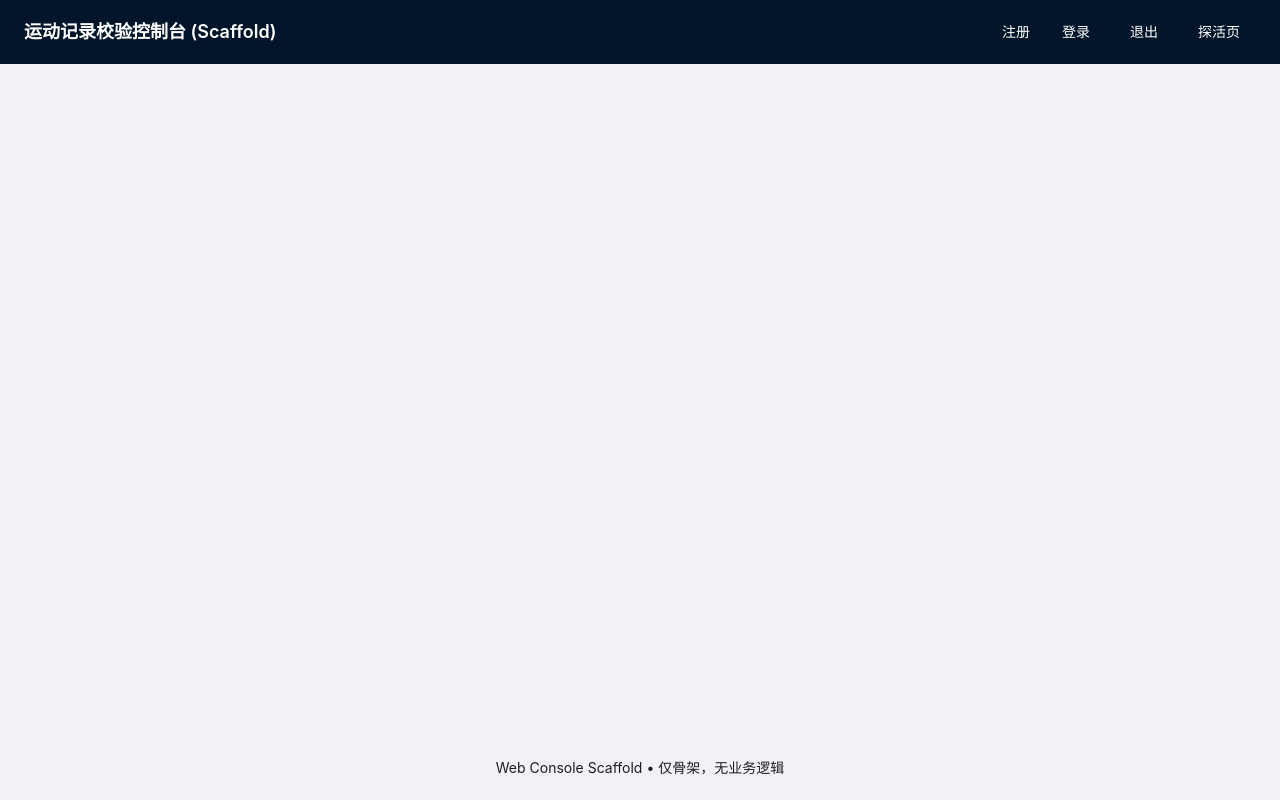
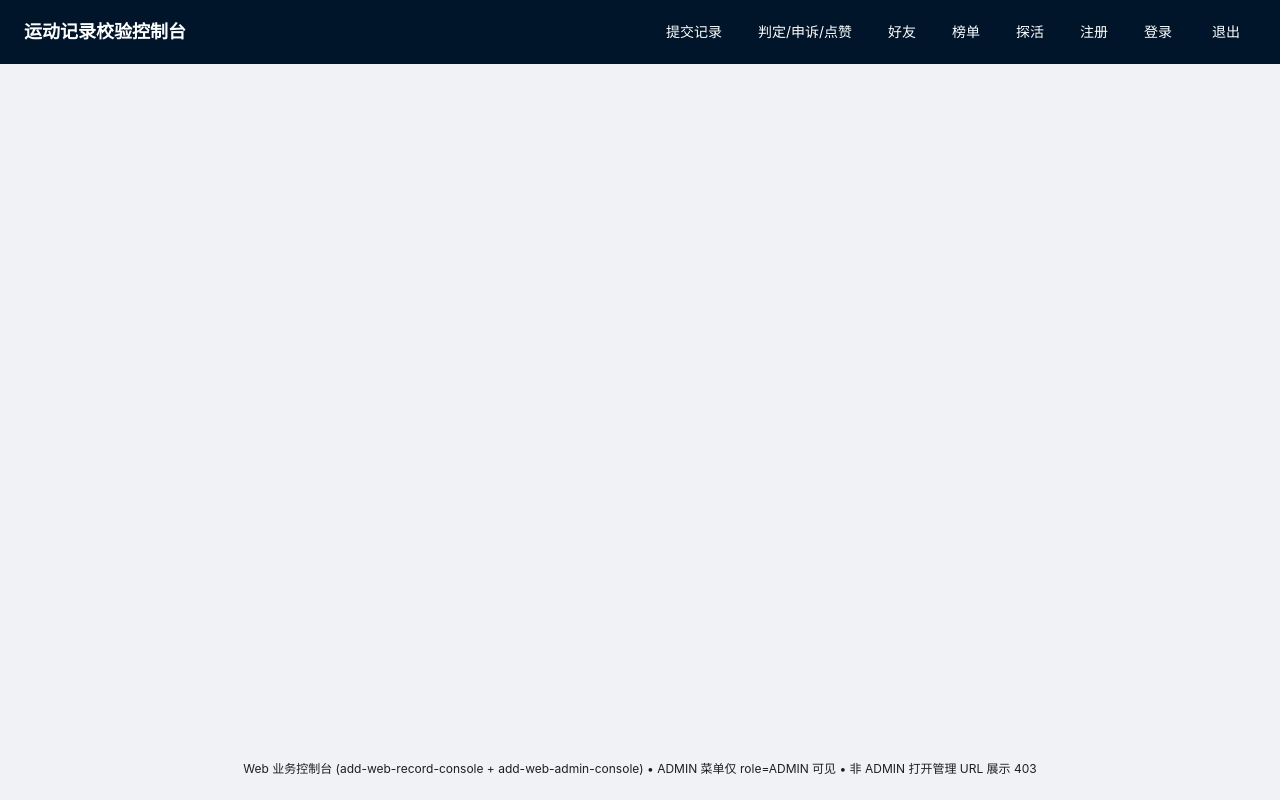
Before and after one commit to fzdzzj/sport-record-verify, a Vue app in the folder web/: page /login in a window 1280 px wide. Built offline with nearby package versions, Linux system fonts and the light colour scheme; what @tanstack/vue-query would draw is missing.

Commit message:
feat(web): ADMIN 菜单与 403 展示

```diff
--- a/web/src/App.vue
+++ b/web/src/App.vue
@@ -1,28 +1,37 @@
 <template>
   <a-layout style="min-height: 100vh;">
-    <a-layout-header style="background: #001529; padding: 0 24px; color: white; display: flex; align-items: center; justify-content: space-between;">
-      <div style="font-size: 18px; font-weight: 600;">运动记录校验控制台 (Scaffold)</div>
-      <div>
+    <a-layout-header style="background: #001529; padding: 0 24px; color: white; display: flex; align-items: center; justify-content: space-between; flex-wrap: wrap; gap: 8px;">
+      <div style="font-size: 18px; font-weight: 600; white-space: nowrap;">运动记录校验控制台</div>
+      <div style="display: flex; align-items: center; gap: 4px; flex-wrap: wrap;">
+        <a-button type="link" style="color: #fff;" @click="goTo('/record-submit')">提交记录</a-button>
+        <a-button type="link" style="color: #fff;" @click="goTo('/verdict')">判定/申诉/点赞</a-button>
+        <a-button type="link" style="color: #fff;" @click="goTo('/friends')">好友</a-button>
+        <a-button type="link" style="color: #fff;" @click="goTo('/leaderboard')">榜单</a-button>
+        <a-button v-if="isAdmin" type="link" style="color: #0ff; font-weight: bold;" @click="goTo('/admin-rules')">规则版本</a-button>
+        <a-button v-if="isAdmin" type="link" style="color: #0ff; font-weight: bold;" @click="goTo('/admin-appeal')">申诉终判</a-button>
+        <a-button type="link" style="color: #fff;" @click="goTo('/probe')">探活</a-button>
         <a-button type="link" style="color: #fff;" @click="goTo('/register')">注册</a-button>
         <a-button type="link" style="color: #fff;" @click="goTo('/login')">登录</a-button>
-        <a-button type="link" style="color: #fff; margin-left: 8px;" @click="logout">退出</a-button>
-        <a-button type="link" style="color: #fff; margin-left: 8px;" @click="goTo('/probe')">探活页</a-button>
+        <a-button type="link" style="color: #fff; margin-left: 4px;" @click="logout">退出</a-button>
       </div>
     </a-layout-header>
     <a-layout-content style="padding: 24px; background: #f0f2f5;">
       <router-view />
     </a-layout-content>
-    <a-layout-footer style="text-align: center; background: #f0f2f5;">
-      Web Console Scaffold • 仅骨架，无业务逻辑
+    <a-layout-footer style="text-align: center; background: #f0f2f5; font-size: 12px;">
+      Web 业务控制台 (add-web-record-console + add-web-admin-console) • ADMIN 菜单仅 role=ADMIN 可见 • 非 ADMIN 打开管理 URL 展示 403
     </a-layout-footer>
   </a-layout>
 </template>
 
 <script setup lang="ts">
+import { computed } from 'vue'
 import { useRouter } from 'vue-router/auto'
-import { clearTokens } from '@/utils/token'
+import { clearTokens, getRole } from '@/utils/token'
 
 const router = useRouter()
+
+const isAdmin = computed(() => getRole() === 'ADMIN')
 
 function goTo(path: string) {
   router.push(path)
--- /dev/null
+++ b/web/src/pages/admin.page.vue
@@ -0,0 +1,24 @@
+<template>
+  <div class="max-w-2xl mx-auto">
+    <a-card title="ADMIN 治理面控制台">
+      <a-alert v-if="role !== 'ADMIN'" type="error" message="403 无权限访问" />
+      <div v-else>
+        <p>欢迎 ADMIN。使用顶部菜单「规则版本」或「申诉终判」。</p>
+        <p class="text-xs text-gray-500 mt-2">仅 role=ADMIN 显示入口；直开 URL 仍展示 403。</p>
+        <a-button @click="go('/admin-rules')" class="mt-2">规则版本管理</a-button>
+        <a-button @click="go('/admin-appeal')" class="ml-2">申诉终判</a-button>
+      </div>
+    </a-card>
+  </div>
+</template>
+
+<script setup lang="ts">
+import { computed } from 'vue'
+import { useRouter } from 'vue-router/auto'
+import { getRole } from '@/utils/token'
+
+const router = useRouter()
+const role = computed(() => getRole() || '')
+
+function go(p: string) { router.push(p) }
+</script>
```
